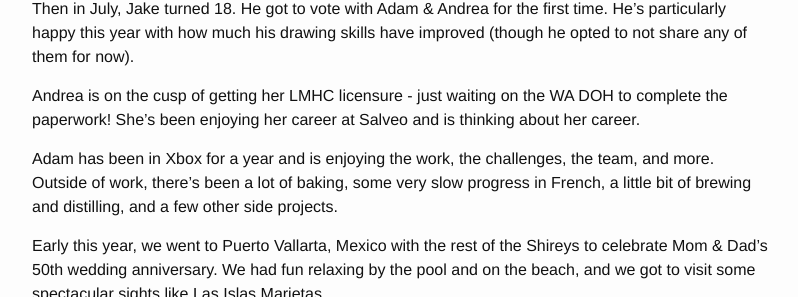
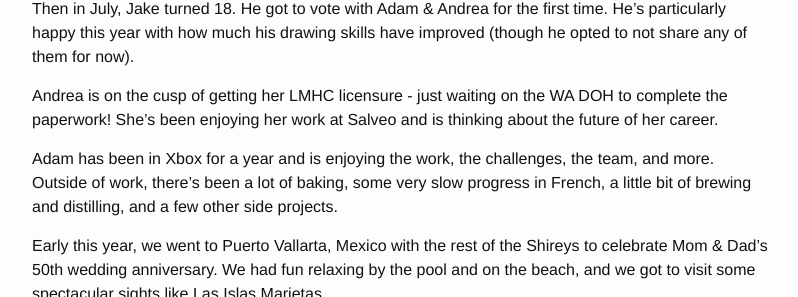
Before and after one commit to aeshirey/family, a Jekyll site: the page built from _posts/2025-12-20-2025-in-review.markdown, in a window 1280 px wide and 900 px high, scrolled down 521 px, cut to the strip 173-470 px from the top of the window. Shown: the whole strip, without its empty margins (238-1036 px from the left). Built offline with Jekyll 4.4.1, drawn with Linux system fonts in a browser that asks for light colours; some of the changed text lies outside the part shown.

Commit message:
Update 2025-12-20-2025-in-review.markdown

```diff
--- a/_posts/2025-12-20-2025-in-review.markdown
+++ b/_posts/2025-12-20-2025-in-review.markdown
@@ -13,7 +13,7 @@ This May, Reed turned 16, and in August, he got his driver's license. (No photos
 
 Then in July, Jake turned 18. He got to vote with Adam & Andrea for the first time. He's particularly happy this year with how much his drawing skills have improved (though he opted to not share any of them for now).
 
-Andrea is on the cusp of getting her LMHC licensure - just waiting on the WA DOH to complete the paperwork! She's been enjoying her career at Salveo and is thinking about her career.
+Andrea is on the cusp of getting her LMHC licensure - just waiting on the WA DOH to complete the paperwork! She's been enjoying her work at Salveo and is thinking about the future of her career.
 
 Adam has been in Xbox for a year and is enjoying the work, the challenges, the team, and more. Outside of work, there's been a lot of baking, some very slow progress in French, a little bit of brewing and distilling, and a few other side projects.
 
```
Also changed, not shown: other parts of _posts/2025-12-20-2025-in-review.markdown (+1 -1 lines).
